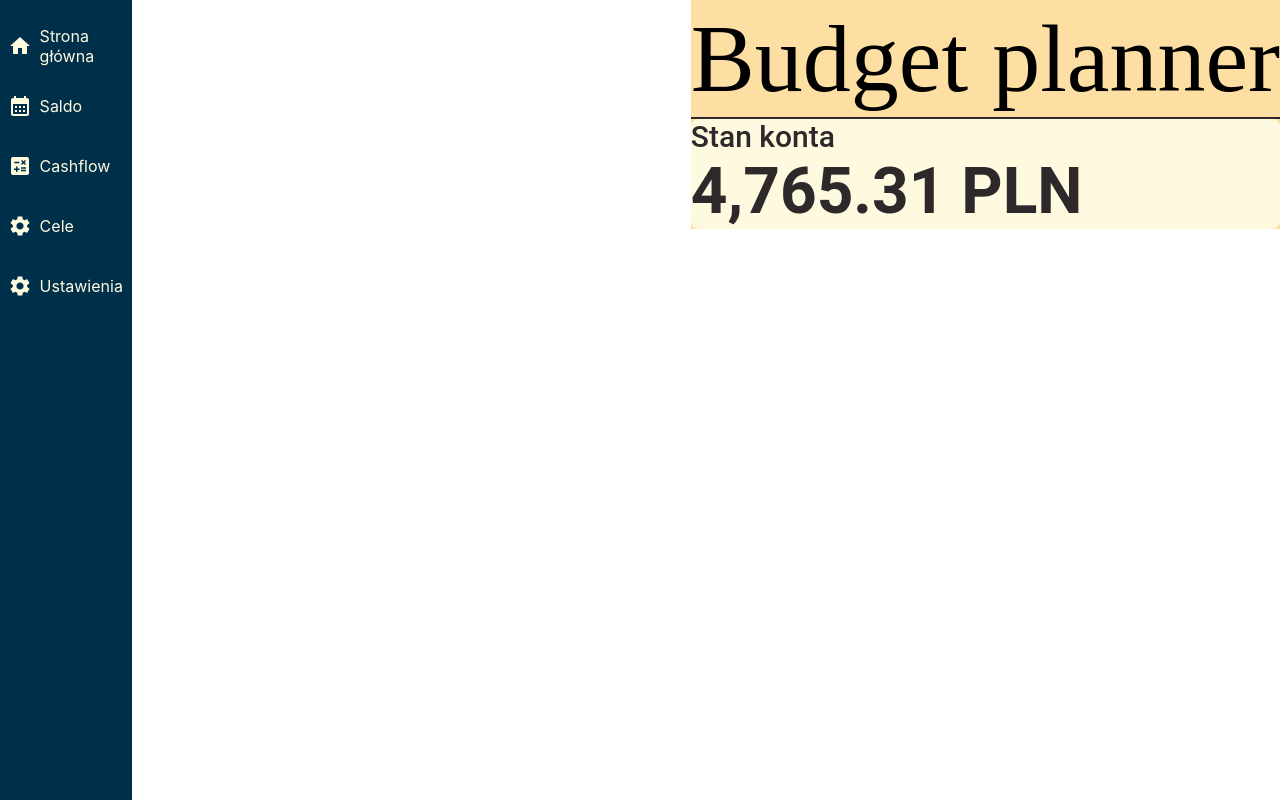
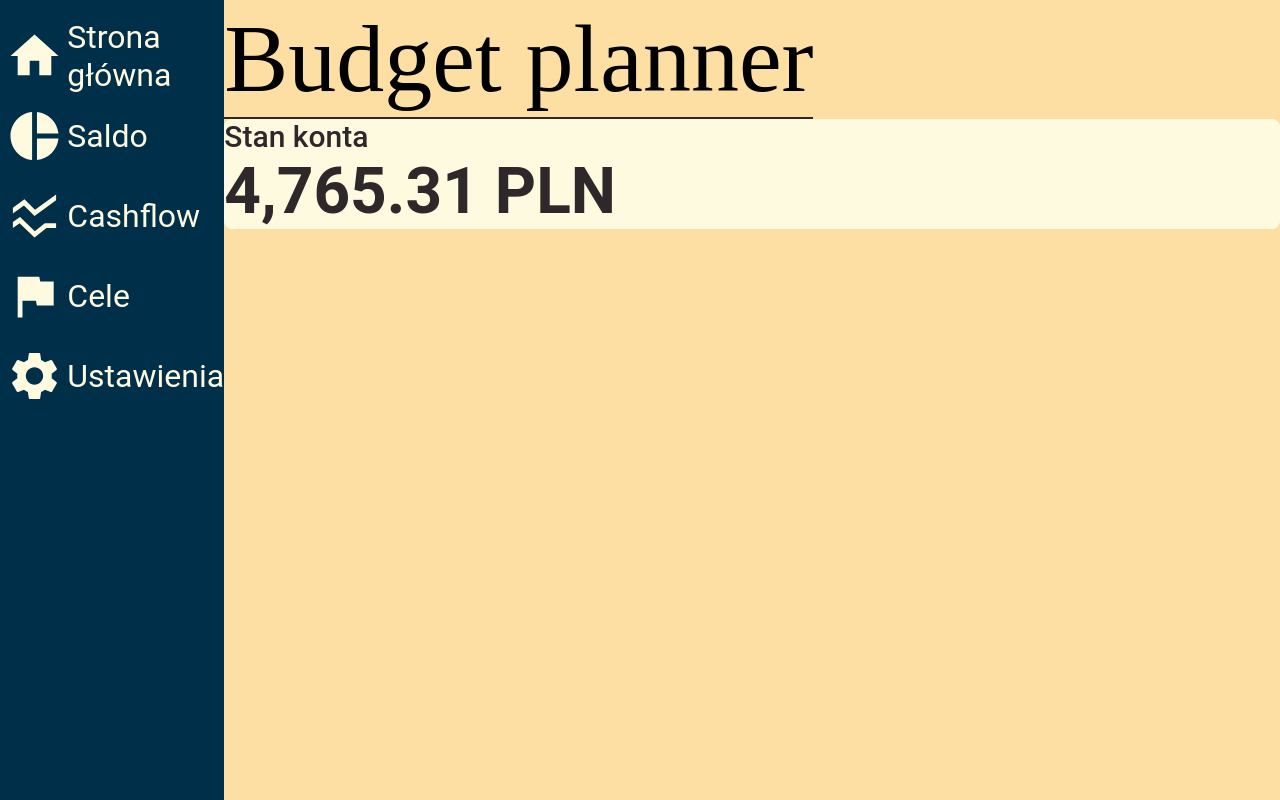
Before and after one commit to t-ukowski/Budget-planner, a React (Create React App) app in the folder frontend/: page / in a window 1280 px wide. Built offline with nearby package versions, Linux system fonts and the light colour scheme.

Commit message:
Proper look of sidebar, scrollable page

```diff
--- a/frontend/src/App.js
+++ b/frontend/src/App.js
@@ -1,7 +1,8 @@
 import './styles/main.scss';
-import Sidebar from './components/Sidebar';
+import Sidebar from './components/sidebar/Sidebar';
 import Balance from './components/scoreboards/Balance';
-import Title from './components/Title';
+import Title from './components/page/Title';
+import Page from './components/page/Page';
 
 function App() {
   return (
@@ -10,8 +11,22 @@ function App() {
         <Sidebar />
       </aside>
       <main>
-        <Title text="Budget planner" />
-        <Balance />
+        <Page>
+          <Title text="Budget planner" />
+          <Balance />
+        </Page>
+        <Page>
+          <Title text="Saldo" />
+        </Page>
+        <Page>
+          <Title text="Przewidywania stanu konta" />
+        </Page>
+        <Page>
+          <Title text="Cele" />
+        </Page>
+        <Page>
+          <Title text="Ustawienia" />
+        </Page>
       </main>
     </div>
   );
--- /dev/null
+++ b/frontend/src/Components/page/Page.js
@@ -0,0 +1,12 @@
+import React from 'react';
+import PropTypes from 'prop-types';
+
+Page.propTypes = {
+  children: PropTypes.node
+};
+
+function Page({ children }) {
+  return <div className="page">{children}</div>;
+}
+
+export default Page;
--- a/frontend/src/Components/SidebarData.js
+++ b/frontend/src/Components/sidebar/SidebarData.js
@@ -1,7 +1,8 @@
 import React from 'react';
 import HomeIcon from '@mui/icons-material/Home';
-import CalendarMonthIcon from '@mui/icons-material/CalendarMonth';
-import CalculateIcon from '@mui/icons-material/Calculate';
+import PieChartIcon from '@mui/icons-material/PieChart';
+import SsidChartIcon from '@mui/icons-material/SsidChart';
+import FlagIcon from '@mui/icons-material/Flag';
 import SettingsIcon from '@mui/icons-material/Settings';
 
 export const SidebarData = [
@@ -12,17 +13,17 @@ export const SidebarData = [
   },
   {
     title: 'Saldo',
-    icon: <CalendarMonthIcon />,
+    icon: <PieChartIcon />,
     link: '/balance'
   },
   {
     title: 'Cashflow',
-    icon: <CalculateIcon />,
+    icon: <SsidChartIcon />,
     link: '/objectives'
   },
   {
     title: 'Cele',
-    icon: <SettingsIcon />,
+    icon: <FlagIcon />,
     link: '/settings'
   },
   {
--- a/frontend/src/styles/panel.scss
+++ b/frontend/src/styles/panel.scss
@@ -17,9 +17,19 @@ body {
 }
 
 aside {
-    flex: 1 0 10%;
+    flex: 0 1 8%;
+    display: flex;
+}
+aside:hover {
+    flex: 0 1 24%;
 }
 main {
+    flex: 1 0 auto;
     overflow-y: auto;
     background-color: $background-base;
+    height: 100vh;
 }
+
+.page {
+    height: 100%;
+}
--- a/frontend/src/styles/sidebar.scss
+++ b/frontend/src/styles/sidebar.scss
@@ -1,7 +1,6 @@
 .sidebar {
-  position: fixed;
   height: 100%;
-  width: $sidebar-closed-width;
+  width: 100%;
   background-color: $bp-blue;
   color: $bp-white;
 }
@@ -13,7 +12,7 @@
 }
 
 .sidebarList .row {
-  height: 60px;
+  height: 80px;
   width: 100%;
   list-style-type: none;
   margin: 0;
@@ -21,7 +20,11 @@
   flex-direction: row;
   justify-content: center;
   align-items: center;
-  font-family: -apple-system, BlinkMacSystemFont, 'Segoe UI', Roboto, Oxygen, Ubuntu, Cantarell, 'Open Sans', 'Helvetica Neue', sans-serif;
+  font-family: 'Roboto';
+  font-style: normal;
+  font-weight: 400;
+  font-size: 32px;
+  line-height: 38px;
 }
 
 .sidebarList .row:hover {
@@ -37,8 +40,16 @@
   flex: 30%;
   display: grid;
   place-items: center;
+  transform: scale(2.4);
 }
 
 .row #title {
   flex: 70%;
+  display: none;
 }
+
+.sidebar:hover {
+  .row #title {
+    display: grid;
+  }
+}
```
Also changed, not shown: frontend/src/Components/page/Title.js (renamed from frontend/src/Components/Title.js), frontend/src/Components/sidebar/Sidebar.js (renamed from frontend/src/Components/Sidebar.js).
